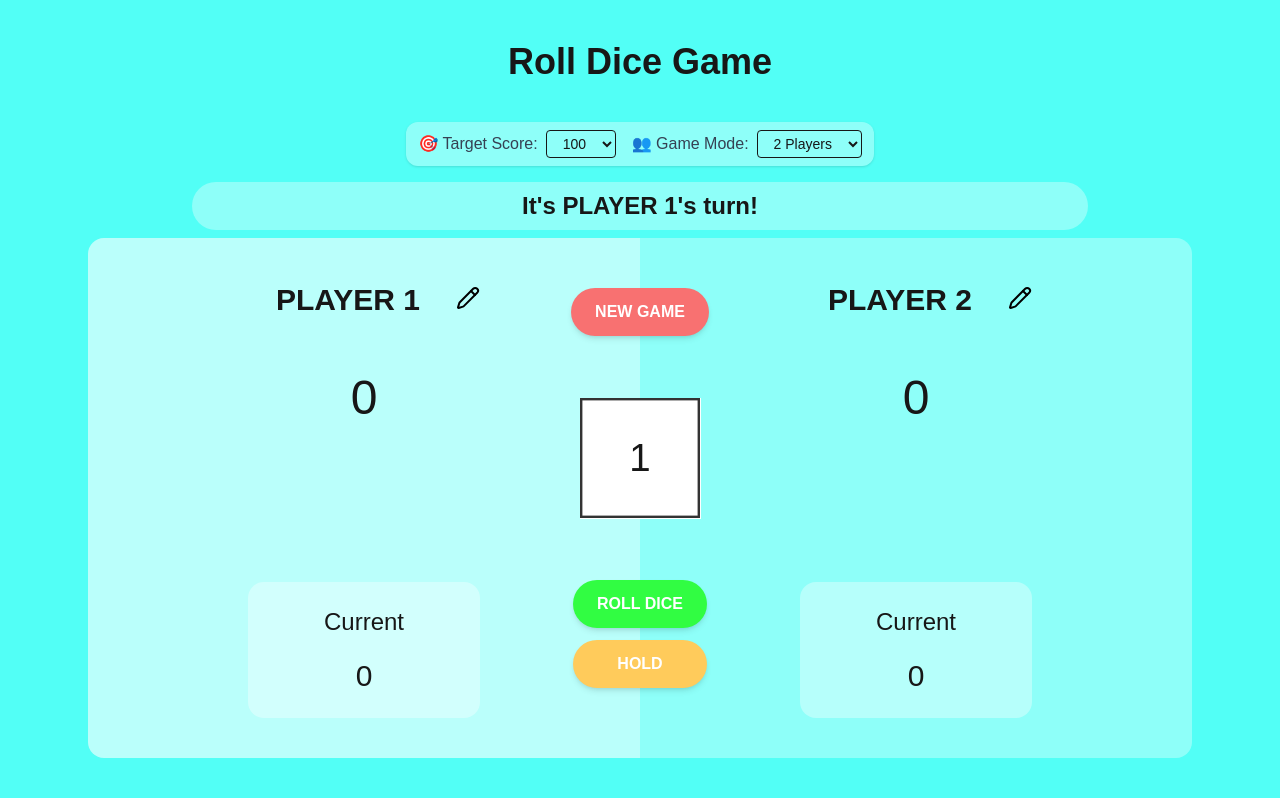
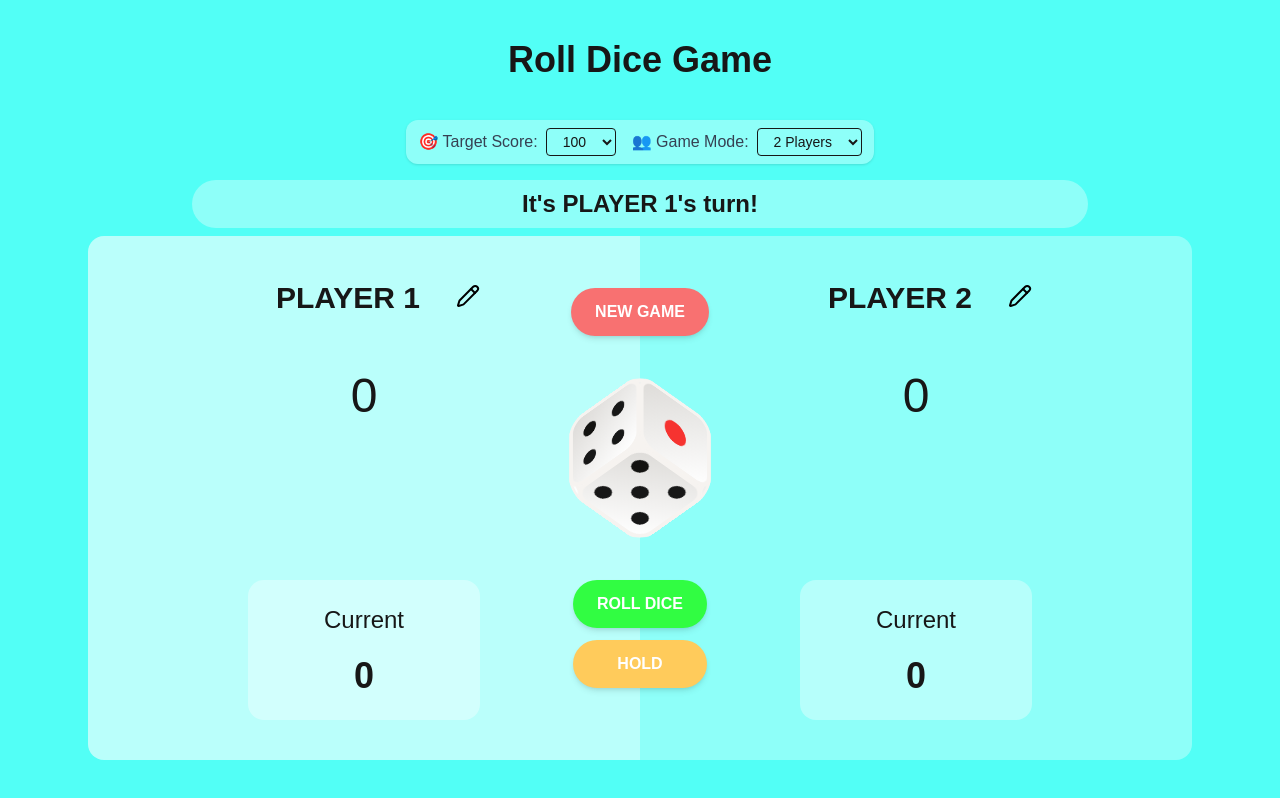
Before and after one commit to Sylveeeeee/Pig-Dice-Game, a Next.js app: page / in a window 1280 px wide. Built offline with nearby package versions, Linux system fonts and the light colour scheme.

Commit message:
add Advanced Features 2.3

```diff
--- a/app/components/Dice3D.tsx
+++ b/app/components/Dice3D.tsx
@@ -10,6 +10,11 @@ type Dice3DProps = {
 
 export default function Dice3D({ number, rolling }: Dice3DProps) {
     const cubeRef = useRef<HTMLDivElement>(null);
+    const audioRef = useRef<HTMLAudioElement | null>(null);
+
+    useEffect(() => {
+        audioRef.current = new Audio("/sounds/dice-roll.mp3");
+    }, []);
 
     useEffect(() => {
         if (!cubeRef.current || number == null) return;
@@ -19,16 +24,22 @@ export default function Dice3D({ number, rolling }: Dice3DProps) {
             const randomX = Math.floor(Math.random() * 4 + 1) * 360;
             const randomY = Math.floor(Math.random() * 4 + 1) * 360;
             const currentNumber = number;
+
+            if (audioRef.current) {
+                audioRef.current.pause();
+                audioRef.current.currentTime = 0;
+                audioRef.current.play();
+            }
+
             cube.style.transform = `translateZ(-50px) rotateX(${randomX}deg) rotateY(${randomY}deg)`;
 
             setTimeout(() => {
                 cube.style.transform = cubeFaceTransform(currentNumber);
-            }, 800);
+            }, 500);
         } else {
             cube.style.transform = cubeFaceTransform(number);
         }
     }, [number, rolling]);
-
 
     const cubeFaceTransform = (n: number) => {
         switch (n) {
@@ -36,21 +47,17 @@ export default function Dice3D({ number, rolling }: Dice3DProps) {
             case 2: return "translateZ(-50px) rotateY(-90deg)";
             case 3: return "translateZ(-50px) rotateY(180deg)";
             case 4: return "translateZ(-50px) rotateY(90deg)";
-            case 5: return "translateZ(-50px) rotateX(-90deg)";
-            case 6: return "translateZ(-50px) rotateX(90deg)";
+            case 5: return "translateZ(-50px) rotateX(90deg)";
+            case 6: return "translateZ(-50px) rotateX(-90deg)";
             default: return "";
         }
     };
 
     return (
-        <div className="scene">
-            <div className="cube" ref={cubeRef}>
-                {[1, 2, 3, 4, 5, 6].map((num) => (
-                    <div key={num} className={`face face-${num}`}>
-                        {num}
-                    </div>
-                ))}
-            </div>
+        <div className="cube" ref={cubeRef}>
+            {[1, 2, 3, 4, 5, 6].map((num) => (
+                <div key={num} className={`face face-${num}`}></div>
+            ))}
         </div>
     );
 }
--- a/app/components/GameSettings.tsx
+++ b/app/components/GameSettings.tsx
@@ -32,7 +32,7 @@ export default function GameSettings({
           disabled={disabled}
           className="px-3 py-1 border rounded text-sm focus:outline-none focus:ring-0"
         >
-          {[50, 100, 150, 200].map((val) => (
+          {[1,50, 100, 150, 200].map((val) => (
             <option key={val} value={val}>
               {val}
             </option>
--- a/app/components/WinnerBanner.tsx
+++ b/app/components/WinnerBanner.tsx
@@ -1,10 +1,16 @@
-import React from "react";
+import { useEffect, useRef } from "react";
 
 type WinnerBannerProps = {
   winnerName: string;
 };
+export default function WinnerBanner({ winnerName }: WinnerBannerProps) {
+  const audioRef = useRef<HTMLAudioElement | null>(null);
 
-export default function WinnerBanner({ winnerName }: WinnerBannerProps) {
+  useEffect(() => {
+      audioRef.current = new Audio("/sounds/win-sound.mp3");
+      audioRef.current.play();
+    }, []);
+
   return (
     <p className="font-semibold text-2xl text-green-600 animate-pulse">
       🎉 {winnerName} wins the game!
--- a/app/globals.css
+++ b/app/globals.css
@@ -33,7 +33,3 @@ body {
     transform: rotate(360deg);
   }
 }
-
-.dice-rolling {
-  animation: dice-spin 1s linear infinite;
-}
--- a/app/page.tsx
+++ b/app/page.tsx
@@ -22,6 +22,9 @@ export default function Home() {
   const [botDifficulty, setBotDifficulty] = useState<"easy" | "medium" | "hard">("medium");
   const [vsBot, setVsBot] = useState(false);
   const [botThinking, setBotThinking] = useState(false);
+  const [scoreCurrentAnimated, setScoreCurrentAnimated] = useState(false);
+  const [scoreAnimated, setScoreAnimated] = useState([false, false]);
+
 
   const resetGame = () => {
     setScores([0, 0]);
@@ -41,7 +44,13 @@ export default function Home() {
       setCurrentScore(0);
       setActivePlayer(prev => prev === 0 ? 1 : 0);
     } else {
-      setCurrentScore(prev => prev + rolled);
+      setCurrentScore(prev => {
+        const newScore = prev + rolled;
+        setScoreCurrentAnimated(true);
+        setTimeout(() => setScoreCurrentAnimated(false), 600);
+
+        return newScore;
+      });
     }
   };
 
@@ -51,16 +60,18 @@ export default function Home() {
     await new Promise((resolve) => setTimeout(resolve, 1000));
 
     const rolled = Math.floor(Math.random() * 6) + 1;
+    setDiceNumber(rolled);
+    console.log("Rolled:", rolled);
+
+    await new Promise((resolve) => setTimeout(resolve, 1000));
 
     setRolling(false);
-    setDiceNumber(rolled);
-    console.log('Rolled:', rolled);
     return rolled;
   };
 
-
   const holdScore = () => {
     const updatedScores = [...scores];
+    const addedScore = currentScore;
     updatedScores[activePlayer] += currentScore;
 
     if (updatedScores[activePlayer] >= targetScore) {
@@ -68,6 +79,21 @@ export default function Home() {
       setWinner(activePlayer);
     }
 
+    if (addedScore > 0) {
+    setScoreAnimated((prev) => {
+      const updated = [...prev];
+      updated[activePlayer] = true;
+      return updated;
+    });
+
+    setTimeout(() => {
+      setScoreAnimated((prev) => {
+        const updated = [...prev];
+        updated[activePlayer] = false;
+        return updated;
+      });
+    }, 600);
+  }
     setScores(updatedScores);
     setDiceNumber(null);
     setCurrentScore(0);
@@ -141,6 +167,8 @@ export default function Home() {
       setBotThinking(false);
     } else {
       setCurrentScore(newScore);
+      setScoreCurrentAnimated(true);
+      setTimeout(() => setScoreCurrentAnimated(false), 600);
 
       setTimeout(() => {
         setBotThinking(false);
@@ -158,6 +186,7 @@ export default function Home() {
       return () => clearTimeout(timer);
     }
   }, [activePlayer, vsBot, gameOver, rolling, botThinking, diceNumber, botPlay]);
+
 
 
   return (
@@ -217,23 +246,25 @@ export default function Home() {
           </div>
 
           {/* Total Score */}
-          <p className="text-5xl py-10">{scores[0]}</p>
-
+          <p className={`text-5xl py-10 transition-transform duration-500 ${scoreAnimated[0] ? "scale-125 text-green-500" : ""
+            }`}>{scores[0]}</p>
           {/* Current Score */}
           <div className="mt-30 py-6 px-10 rounded-2xl bg-[#ffffff59]">
             <div className="text-2xl">Current</div>
-            <p className="text-3xl mt-5">{activePlayer === 0 ? currentScore : 0}</p>
+            <p className={`text-4xl mt-5 font-bold transition-transform duration-500 ${activePlayer === 0 && scoreCurrentAnimated ? "scale-125 text-green-500" : ""
+              }`}>{activePlayer === 0 ? currentScore : 0}</p>
           </div>
         </div>
 
         {/* CONTROLS */}
         <div className="flex flex-col justify-between items-center h-[500px] absolute ">
-          <button onClick={resetGame} className="rounded-full px-6 p-3 mt-10 bg-[#f87171] hover:bg-[#fca5a5] text-white font-semibold shadow-md transition ">NEW GAME</button>
+          <button onClick={resetGame} className={`rounded-full px-6 p-3 mt-10 bg-[#f87171] hover:bg-[#fca5a5] text-white font-semibold shadow-md transition ${gameOver ? "animate-pulse " : ""
+            }`}>NEW GAME</button>
           <Dice3D number={diceNumber} rolling={rolling} />
           <div className="flex flex-col pb-15 space-y-3">
-            <button onClick={handlePlayerRoll} disabled={gameOver || rolling || (vsBot && activePlayer === 1)} className={`rounded-full px-6 py-3 bg-[#31fd42] hover:bg-[#28a745] text-white font-semibold shadow-md transition duration-200 ${gameOver ? "opacity-50 cursor-not-allowed" : ""
+            <button onClick={handlePlayerRoll} disabled={gameOver || rolling || (vsBot && activePlayer === 1)} className={`rounded-full px-6 py-3 bg-[#31fd42] hover:bg-[#28a745] text-white font-semibold shadow-md transition duration-200 ${gameOver || rolling || (vsBot && activePlayer === 1) ? "opacity-50 cursor-not-allowed" : ""
               }`}>ROLL DICE</button>
-            <button onClick={holdScore} disabled={gameOver} className={`rounded-full px-6 py-3 bg-[#ffcb5b] hover:bg-[#eab308] text-white font-semibold shadow-md transition duration-200 ${gameOver ? "opacity-50 cursor-not-allowed" : ""
+            <button onClick={holdScore} disabled={gameOver || rolling || (vsBot && activePlayer === 1)} className={`rounded-full px-6 py-3 bg-[#ffcb5b] hover:bg-[#eab308] text-white font-semibold shadow-md transition duration-200 ${gameOver || rolling || (vsBot && activePlayer === 1) ? "opacity-50 cursor-not-allowed" : ""
               }`}>HOLD</button>
           </div>
         </div>
@@ -266,10 +297,12 @@ export default function Home() {
               <Pencil />
             </button>
           </div>
-          <p className="text-5xl py-10">{scores[1]}</p>
+          <p className={`text-5xl py-10 transition-transform duration-500 ${scoreAnimated[1] ? "scale-125 text-green-500" : ""
+            }`}>{scores[1]}</p>
           <div className="mt-30 py-6 px-10 rounded-2xl bg-[#ffffff59]">
             <div className="text-2xl">Current</div>
-            <p className="text-3xl mt-5">{activePlayer === 1 ? currentScore : 0}</p>
+            <p className={`text-4xl mt-5 font-bold transition-transform duration-500 ${activePlayer === 1 && scoreCurrentAnimated ? "scale-125 text-green-500" : ""
+              }`}>{activePlayer === 1 ? currentScore : 0}</p>
           </div>
         </div>
       </div>
--- a/app/styles/dice3d.css
+++ b/app/styles/dice3d.css
@@ -1,27 +1,42 @@
-.scene {
-    perspective: 600px;
-}
 
 .cube {
-  width: 100px;
-  height: 100px;
-  position: relative;
-  transform-style: preserve-3d;
-  transform: translateZ(50px);
-  transition: transform 0.8s ease-in-out;
+    width: 100px;
+    height: 100px;
+    position: relative;
+    transform-style: preserve-3d;
+    transform:rotateX(45deg) rotateY(45deg);
+    transition: transform 0.5s ease-in-out;
 }
-
 
 .face {
     position: absolute;
-    width: 100px;
-    height: 100px;
-    background: white;
-    border: 2px solid #333;
-    display: flex;
-    align-items: center;
-    justify-content: center;
-    font-size: 2rem;
+    width: 100%;
+    height: 100%;
+    border-radius: 20px;
+    transform-style: preserve-3d;
+    background: linear-gradient(145deg, #dddbd8, #fff);
+    border: 5px solid #f6f3f0;
+}
+
+.face::before {
+    content: '';
+    position: absolute;
+    width: 100%;
+    height: 100%;
+    border-radius: 20px;
+    background-color: #f6f3f0;
+    transform: translateZ(-1px);
+}
+
+.face::after {
+    content: '';
+    position: absolute;
+    top: 50%;
+    left: 50%;
+    width: 18px;
+    height: 18px;
+    border-radius: 50%;
+    background-color: #131210;
 }
 
 .face-1 {
@@ -33,11 +48,11 @@
 }
 
 .face-3 {
-    transform: rotateY(180deg) translateZ(50px);
+    transform: rotateY(-90deg) translateZ(50px);
 }
 
 .face-4 {
-    transform: rotateY(-90deg) translateZ(50px);
+    transform: rotateY(180deg) translateZ(50px);
 }
 
 .face-5 {
@@ -45,5 +60,42 @@
 }
 
 .face-6 {
-    transform: rotateX(90deg) translateZ(50px);
+
+    transform: rotateX(90deg) translateZ(50px)
 }
+
+.cube::after {
+    transform: rotateX(45deg) rotateY(45deg)  ;
+}
+
+.face-1::after {
+    background-color: #f63330;
+    width: 30px;
+    height: 30px;
+    margin: -15px 0 0 -15px;
+}
+
+.face-6::after {
+    margin: -35px 0 0 -30px;
+    box-shadow: 40px 0,0 25px, 40px 25px,0 50px, 40px 50px;
+}
+
+.face-2::after {
+    margin: -30px 0 0 -30px;
+    box-shadow: 40px 40px;
+}
+
+.face-5::after {
+    margin: -36px 0 0 -36px;
+    box-shadow: 26px 26px, 52px 52px, 52px 0, 0 52px;
+}
+
+.face-3::after {
+    margin: -30px 0 0 -30px;
+    box-shadow: 40px 40px, 0 40px, 40px 0;
+}
+
+.face-4::after {
+    margin: -35px 0 0 -35px;
+    box-shadow: 25px 25px, 50px 50px;
+}
```
Also changed, not shown: 2 other files (tests, documents, lock files or other folders).
